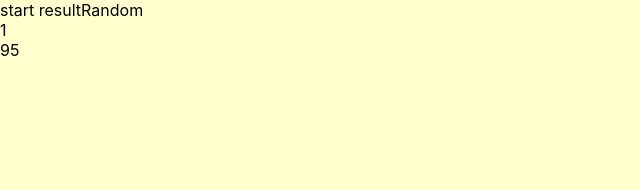
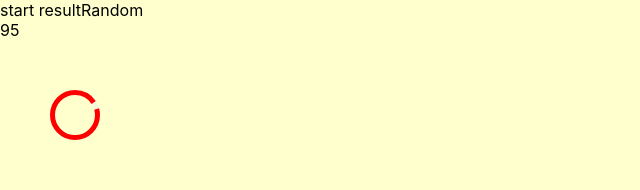
Before and after one commit to kimitt/Doosimi-Test, a React (Create React App) app: page /result in a window 1280 px wide. Shown: the top 190 px of the page, without its empty margins (0-640 px from the left). Built offline with nearby package versions, Linux system fonts and the light colour scheme.

Commit message:
feat: add emotion/styled package and edit circle
empotion/styled package 추가
원형 그래프 추가 및 animaition 효과 추가

```diff
--- a/package.json
+++ b/package.json
@@ -3,6 +3,7 @@
   "version": "0.1.0",
   "private": true,
   "dependencies": {
+    "@emotion/styled": "^11.10.5",
     "@testing-library/jest-dom": "^5.16.5",
     "@testing-library/react": "^13.4.0",
     "@testing-library/user-event": "^13.5.0",
--- /dev/null
+++ b/src/components/AnimatiedCircle.styles.js
@@ -0,0 +1,13 @@
+import styled from '@emotion/styled';
+
+const AnimatedCircle = styled.circle`
+  animation: circle-fill-animation 2s ease;
+
+  @keyframes circle-fill-animation {
+    0% {
+      stroke-dasharray: 0 ${2 * Math.PI * 90};
+    }
+  }
+`;
+
+export { AnimatedCircle };
--- a/src/components/RandomScore.js
+++ /dev/null
@@ -1,22 +0,0 @@
-import React from 'react';
-
-const RandomScore = () => {
-  // random 인수 구하는 method
-  const getRandom = (min, max) => Math.floor(Math.random() * (max - min) + min);
-  let resultRandom = getRandom(1, 4);
-
-  const scoreList = [95, 91, 87];
-  let result = scoreList[resultRandom - 1];
-  // let calcResult = result / 100;
-  // 원에서 사용하는 변수
-
-  return (
-    <div>
-      <div>start resultRandom</div>
-      <div>{resultRandom}</div>
-      <div>{result}</div>
-    </div>
-  );
-};
-
-export default RandomScore;
--- /dev/null
+++ b/src/components/ResultScore.js
@@ -0,0 +1,56 @@
+import React from 'react';
+import { AnimatedCircle } from './AnimatiedCircle.styles';
+
+const ResultScore = ({ resultType }) => {
+  const scoreList = [95, 91, 87];
+  let scoreResult;
+
+  switch (resultType) {
+    case 'A':
+      scoreResult = scoreList[0];
+      break;
+    case 'B':
+      scoreResult = scoreList[2];
+      break;
+    case 'C':
+      scoreResult = scoreList[1];
+      break;
+  }
+
+  let calcScoreResult = scoreResult / 100;
+
+  return (
+    <div>
+      <div>start resultRandom</div>
+      <div>{scoreResult}</div>
+      <div style={{ marginTop: '50px', marginLeft: '50px' }}>
+        <div style={{ width: '50px', height: '50px' }}>
+          <svg viewBox="0 0 200 200">
+            <circle
+              cx="100"
+              cy="100"
+              r="90"
+              fill="none"
+              stroke="beige"
+              strokeWidth="20"
+            />
+            <AnimatedCircle
+              cx="100"
+              cy="100"
+              r="90"
+              fill="none"
+              stroke="red"
+              strokeWidth="20"
+              strokeDasharray={`${2 * Math.PI * 90 * calcScoreResult} ${
+                2 * Math.PI * 90 * (1 - calcScoreResult)
+              }`}
+              strokeDashoffset={2 * Math.PI * 90 * (1 - calcScoreResult)}
+            />
+          </svg>
+        </div>
+      </div>
+    </div>
+  );
+};
+
+export default ResultScore;
--- a/src/pages/Result.js
+++ b/src/pages/Result.js
@@ -1,10 +1,13 @@
 import React from 'react';
-import RandomScore from '../components/RandomScore';
+import ResultScore from '../components/ResultScore';
 
 function Result() {
+  let resultAge = 1;
+  let resultType = 'A';
+
   return (
     <div>
-      <RandomScore />
+      <ResultScore resultType={resultType} />
     </div>
   );
 }
```
Also changed, not shown: 1 other file (tests, documents, lock files or other folders).
